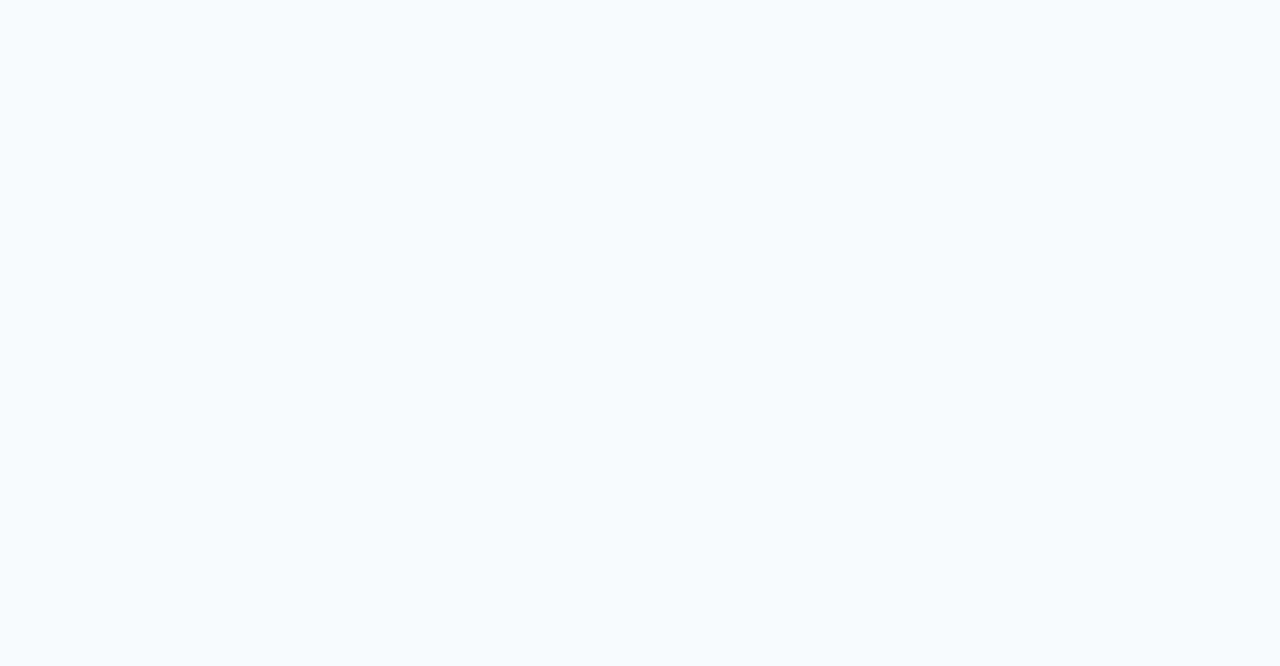
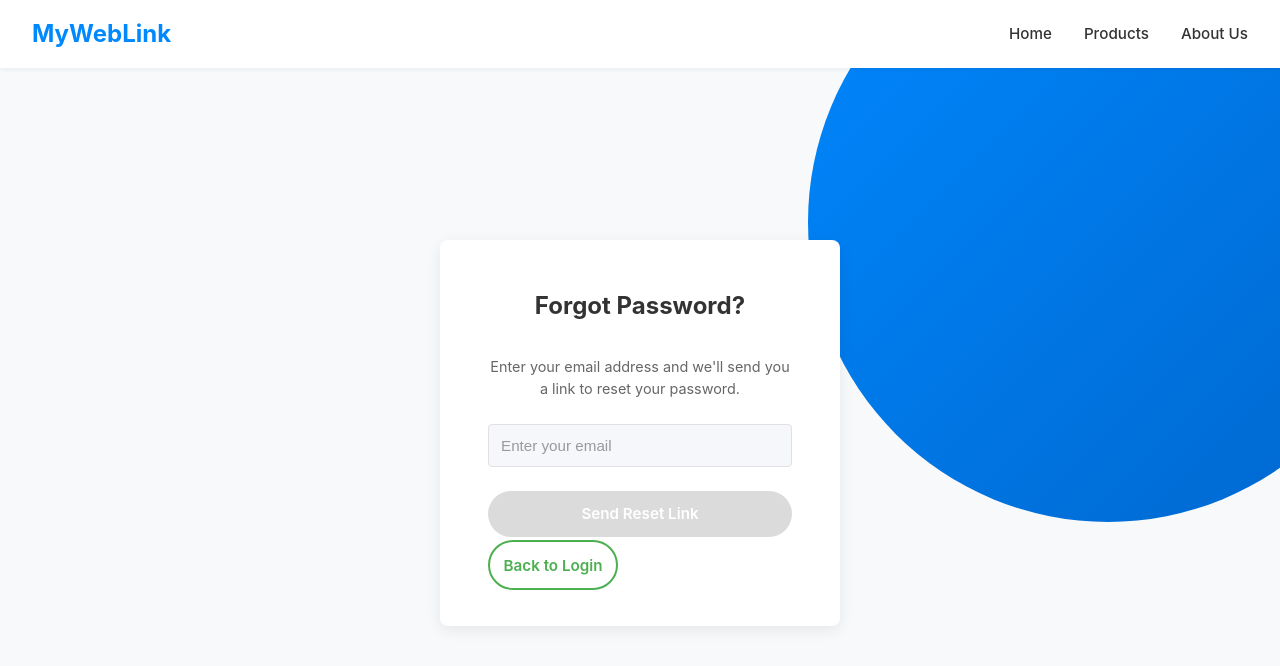
Before and after one commit to Subhrajitsarkar/Expense-Tracker-React, a React (Vite) app in the folder vite-project/: page /forgot-password in a window 1280 px wide. Before the commit this address had no page. Shown: the top 666 px of the page. Built offline with nearby package versions, Linux system fonts and the light colour scheme.

Commit message:
Forgot Password Workflow

```diff
--- a/vite-project/src/App.css
+++ b/vite-project/src/App.css
@@ -182,11 +182,52 @@ main {
   transform: translateY(-2px);
 }
 
+.btn-forgot-password {
+  width: 100%;
+  padding: 0.75rem;
+  border: none;
+  border-radius: 6px;
+  background-color: transparent;
+  color: #0088ff;
+  font-size: 0.9rem;
+  font-weight: 600;
+  cursor: pointer;
+  text-decoration: underline;
+  transition: all 0.2s ease;
+  display: block;
+  text-align: center;
+  margin-bottom: 1rem;
+}
+
+.btn-forgot-password:hover {
+  color: #0066cc;
+  opacity: 0.8;
+}
+
+.form-subtitle {
+  color: #666;
+  font-size: 0.9rem;
+  margin-bottom: 1.5rem;
+  line-height: 1.5;
+  text-align: center;
+}
+
 .error-message {
   color: #dc3545;
   text-align: center;
   margin-bottom: 1rem;
   font-size: 0.85rem;
+}
+
+.success-message {
+  background-color: #d4edda;
+  border: 1px solid #c3e6cb;
+  color: #155724;
+  padding: 0.75rem 1rem;
+  border-radius: 4px;
+  margin-bottom: 1rem;
+  font-size: 0.9rem;
+  text-align: center;
 }
 
 /* Responsive Design */
--- a/vite-project/src/App.jsx
+++ b/vite-project/src/App.jsx
@@ -3,6 +3,7 @@ import React, { useState } from 'react';
 import { BrowserRouter, Routes, Route, Navigate } from 'react-router-dom';
 import SignUp from './SignUp';
 import Login from './Login';
+import ForgotPassword from './ForgotPassword';
 import Welcome from './Welcome';
 import Dashboard from './Dashboard';
 import ProfileCompletion from './ProfileCompletion';
@@ -22,6 +23,7 @@ function App() {
           <Routes>
             <Route path="/signup" element={<SignUp />} />
             <Route path="/login" element={<Login onLoginSuccess={handleLoginSuccess} />} />
+            <Route path="/forgot-password" element={<ForgotPassword />} />
             <Route path="/welcome" element={isAuthenticated ? <Welcome /> : <Navigate to="/login" />} />
             <Route path="/dashboard" element={isAuthenticated ? <Dashboard /> : <Navigate to="/login" />} />
             <Route path="/complete-profile" element={isAuthenticated ? <ProfileCompletion /> : <Navigate to="/login" />} />
--- /dev/null
+++ b/vite-project/src/ForgotPassword.jsx
@@ -0,0 +1,100 @@
+import React, { useState } from 'react';
+import { Link, useNavigate } from 'react-router-dom';
+import { sendPasswordResetEmail } from './firebaseUtils';
+
+const ForgotPassword = () => {
+    const [email, setEmail] = useState('');
+    const [error, setError] = useState('');
+    const [loading, setLoading] = useState(false);
+    const [success, setSuccess] = useState('');
+    const navigate = useNavigate();
+
+    const isFormValid = email;
+
+    const handleSubmit = async (e) => {
+        e.preventDefault();
+        setError('');
+        setSuccess('');
+        setLoading(true);
+
+        try {
+            const result = await sendPasswordResetEmail(email);
+            setSuccess(result.message);
+
+            // Redirect to login after 3 seconds
+            setTimeout(() => {
+                navigate('/login');
+            }, 3000);
+        } catch (err) {
+            setError(err.message || 'Failed to send password reset email');
+        } finally {
+            setLoading(false);
+        }
+    };
+
+    return (
+        <div className="signup-page">
+            <header className="header">
+                <div className="header-content">
+                    <div className="logo">MyWebLink</div>
+                    <nav className="nav">
+                        <a href="#home">Home</a>
+                        <a href="#products">Products</a>
+                        <a href="#about">About Us</a>
+                    </nav>
+                </div>
+            </header>
+
+            <div className="signup-wrapper">
+                <div className="blue-decoration"></div>
+
+                <div className="form-container">
+                    <div className="form-card">
+                        <h2>Forgot Password?</h2>
+                        <p className="form-subtitle">
+                            Enter your email address and we'll send you a link to reset your password.
+                        </p>
+
+                        {success && (
+                            <div className="success-message">
+                                ✓ {success}
+                            </div>
+                        )}
+                        {error && (
+                            <div className="error-message">
+                                ✗ {error}
+                            </div>
+                        )}
+
+                        <form onSubmit={handleSubmit}>
+                            <div className="form-group">
+                                <input
+                                    type="email"
+                                    id="email"
+                                    placeholder="Enter your email"
+                                    value={email}
+                                    onChange={(e) => setEmail(e.target.value)}
+                                    required
+                                    disabled={loading || success}
+                                />
+                            </div>
+                            <button
+                                type="submit"
+                                className="btn-signup"
+                                disabled={!isFormValid || loading}
+                            >
+                                {loading ? 'Sending...' : 'Send Reset Link'}
+                            </button>
+                        </form>
+
+                        <Link to="/login" className="btn-login">
+                            Back to Login
+                        </Link>
+                    </div>
+                </div>
+            </div>
+        </div>
+    );
+};
+
+export default ForgotPassword;
--- a/vite-project/src/Login.jsx
+++ b/vite-project/src/Login.jsx
@@ -113,6 +113,9 @@ const Login = () => {
                 {loading ? 'Logging in...' : 'Login'}
               </button>
             </form>
+            <Link to="/forgot-password" className="btn-forgot-password">
+              Forgot Password?
+            </Link>
             <Link to="/signup" className="btn-login">
               Don't have an account? Sign up
             </Link>
--- a/vite-project/src/firebaseUtils.js
+++ b/vite-project/src/firebaseUtils.js
@@ -114,3 +114,64 @@ export const sendVerificationEmail = async () => {
         throw err;
     }
 };
+
+export const sendPasswordResetEmail = async (email) => {
+    try {
+        const apiKey = import.meta.env.VITE_API_KEY;
+
+        if (!apiKey) {
+            throw new Error('Firebase API Key is not configured');
+        }
+
+        if (!email) {
+            throw new Error('Email is required');
+        }
+
+        // Call Firebase REST API to send password reset email
+        const response = await fetch(
+            `https://identitytoolkit.googleapis.com/v1/accounts:sendOobCode?key=${apiKey}`,
+            {
+                method: 'POST',
+                headers: {
+                    'Content-Type': 'application/json',
+                },
+                body: JSON.stringify({
+                    requestType: 'PASSWORD_RESET',
+                    email: email.trim(),
+                }),
+            }
+        );
+
+        const data = await response.json();
+
+        if (!response.ok) {
+            const errorCode = data.error?.code;
+            const errorMessage = data.error?.message;
+
+            // Handle specific Firebase error codes
+            let userFriendlyError = 'Failed to send password reset email. Please try again.';
+
+            if (errorCode === 'EMAIL_NOT_FOUND') {
+                userFriendlyError = 'No account found with this email address.';
+            } else if (errorCode === 'INVALID_EMAIL') {
+                userFriendlyError = 'Please enter a valid email address.';
+            } else if (errorCode === 'USER_DISABLED') {
+                userFriendlyError = 'This account has been disabled. Please contact support.';
+            } else if (errorCode === 'TOO_MANY_ATTEMPTS_TRY_LATER') {
+                userFriendlyError = 'Too many attempts. Please try again later.';
+            } else if (errorCode === 'OPERATION_NOT_ALLOWED') {
+                userFriendlyError = 'Password reset is not enabled for this account.';
+            }
+
+            throw new Error(userFriendlyError);
+        }
+
+        return {
+            success: true,
+            message: 'Password reset email sent successfully! Check your email for the password reset link.',
+        };
+    } catch (err) {
+        console.error('Error sending password reset email:', err);
+        throw err;
+    }
+};
```
